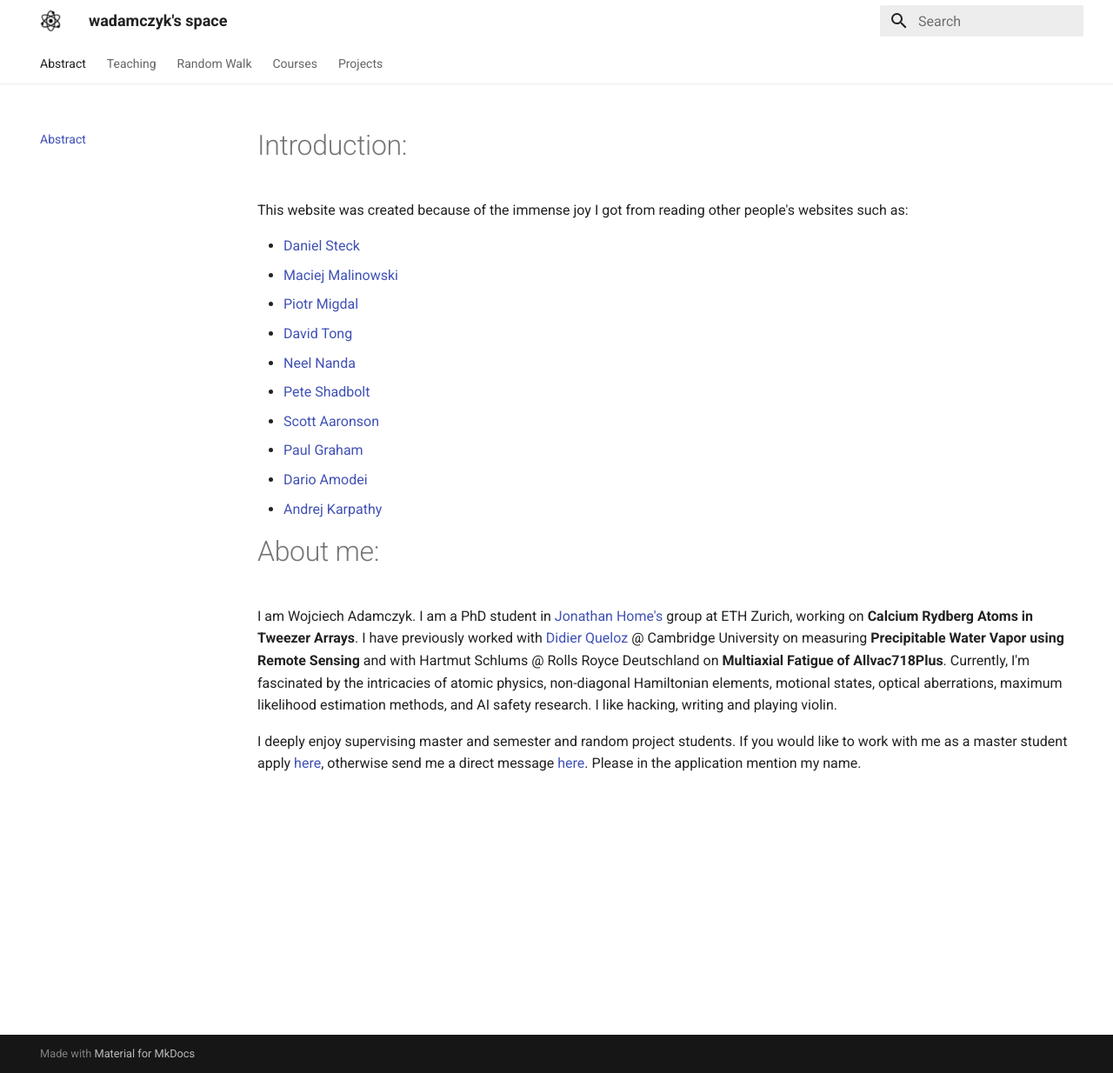
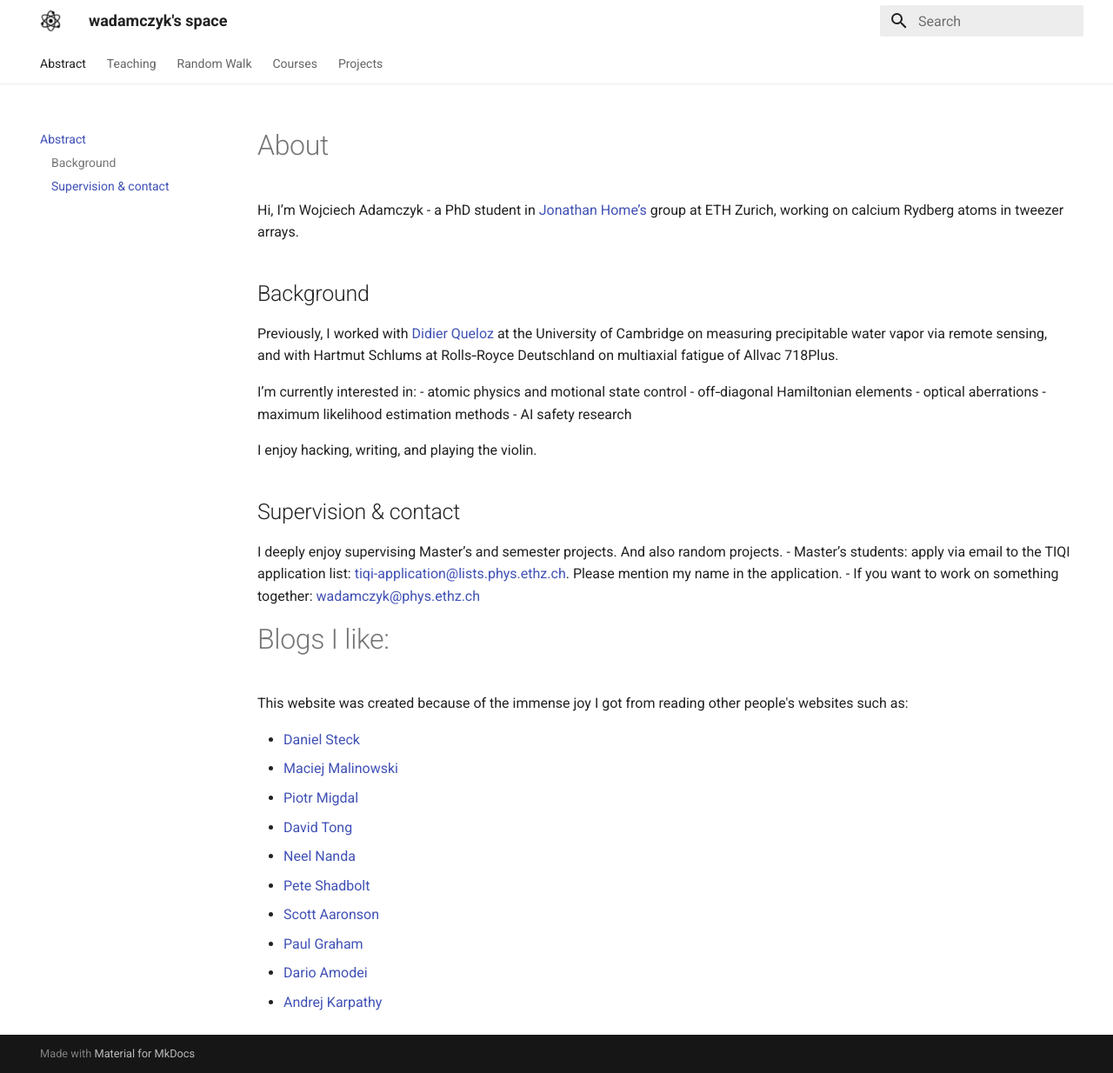
Before and after one commit to wojtekadamczyk3/wadamczyk, an MkDocs documentation site: the page built from docs/index.md, in a window 1280 px wide and 1234 px high. Shown: the whole window at 87% size. Built offline with MkDocs 1.6.1 and Material for MkDocs 9.7.7, drawn with Linux system fonts in a browser that asks for light colours.

Commit message:
index page change

```diff
--- a/docs/index.md
+++ b/docs/index.md
@@ -1,4 +1,31 @@
-# Introduction:
+# About
+
+Hi, I’m Wojciech Adamczyk - a PhD student in [Jonathan Home’s](https://tiqi.ethz.ch) group at ETH Zurich, working on calcium Rydberg atoms in tweezer arrays.
+
+## Background
+Previously, I worked with [Didier Queloz](https://www.lclu.cam.ac.uk) at the University of Cambridge on measuring precipitable water vapor via remote sensing, and with Hartmut Schlums at Rolls‑Royce Deutschland on multiaxial fatigue of Allvac 718Plus.
+
+I’m currently interested in:
+- atomic physics and motional state control
+- off‑diagonal Hamiltonian elements
+- optical aberrations
+- maximum likelihood estimation methods
+- AI safety research
+
+I enjoy hacking, writing, and playing the violin.
+
+## Supervision & contact
+I deeply enjoy supervising Master’s and semester projects. And also random projects.
+- Master’s students: apply via email to the TIQI application list: [tiqi-application@lists.phys.ethz.ch](mailto:tiqi-application@lists.phys.ethz.ch). Please mention my name in the application.
+- If you want to work on something together: [wadamczyk@phys.ethz.ch](mailto:wadamczyk@phys.ethz.ch)
+
+
+<!-- # Essays and Articles I Found Inspiring:
+- [Paul Graham - Writing, Briefly](https://paulgraham.com/goodwriting.html)
+- [Dario Amodei - Machines of Loving Grace](https://www.darioamodei.com/essay/machines-of-loving-grace)
+- [Andrej Karpathy - A Survival Guide to a PhD](https://karpathy.github.io/2016/09/07/phd/) -->
+
+# Blogs I like:
 
 This website was created because of the immense joy I got from reading other people's websites such as:
 
@@ -12,18 +39,3 @@ This website was created because of the immense joy I got from reading other peo
 - [Paul Graham](https://paulgraham.com)
 - [Dario Amodei](https://www.darioamodei.com)
 - [Andrej Karpathy](https://karpathy.ai)
-
-# About me:
-I am Wojciech Adamczyk.
-I am a PhD student in [Jonathan Home's](https://tiqi.ethz.ch) group at ETH Zurich, working on **Calcium Rydberg Atoms in Tweezer Arrays**. I have previously worked
-with [Didier Queloz](https://www.lclu.cam.ac.uk) @ Cambridge University on measuring
-**Precipitable Water Vapor using Remote Sensing** and with Hartmut Schlums @ Rolls
-Royce Deutschland on **Multiaxial Fatigue of Allvac718Plus**. Currently, I'm fascinated by the intricacies of atomic physics, non-diagonal Hamiltonian elements, motional states, optical aberrations, maximum likelihood estimation methods, and AI safety research. I like hacking, writing and playing violin.
-
-I deeply enjoy supervising master and semester and random project students. If you would like to work with me as a master student apply [here](tiqi-application@lists.phys.ethz.ch), otherwise send me a direct message [here](wadamczyk@phys.ethz.ch). Please in the application mention my name.
-
-
-<!-- # Essays and Articles I Found Inspiring:
-- [Paul Graham - Writing, Briefly](https://paulgraham.com/goodwriting.html)
-- [Dario Amodei - Machines of Loving Grace](https://www.darioamodei.com/essay/machines-of-loving-grace)
-- [Andrej Karpathy - A Survival Guide to a PhD](https://karpathy.github.io/2016/09/07/phd/) -->
--- a/mkdocs.yml
+++ b/mkdocs.yml
@@ -16,7 +16,7 @@ theme:
 nav:
   - Abstract: index.md
   - "Teaching":
-    - "Quantum Information Processing - Conecpts 2025":
+    - "Quantum Information Processing - Concepts 2025":
       - "Chapter 0: Introduction": qip1_2025/ch0.md
       - "Chapter 1a: Principles of Quantum Mechanics": qip1_2025/ch1a.md
       - "Chapter 1b: Toolbox": qip1_2025/ch1b.md
```
